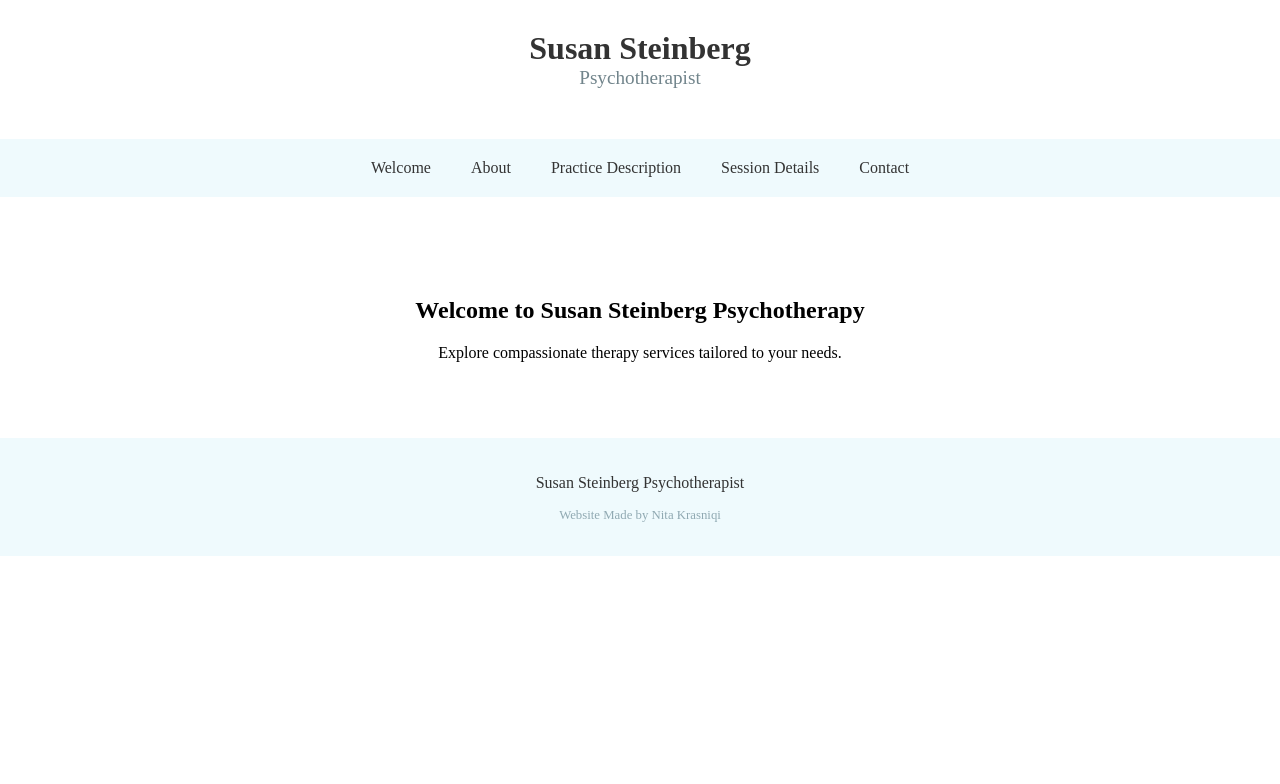
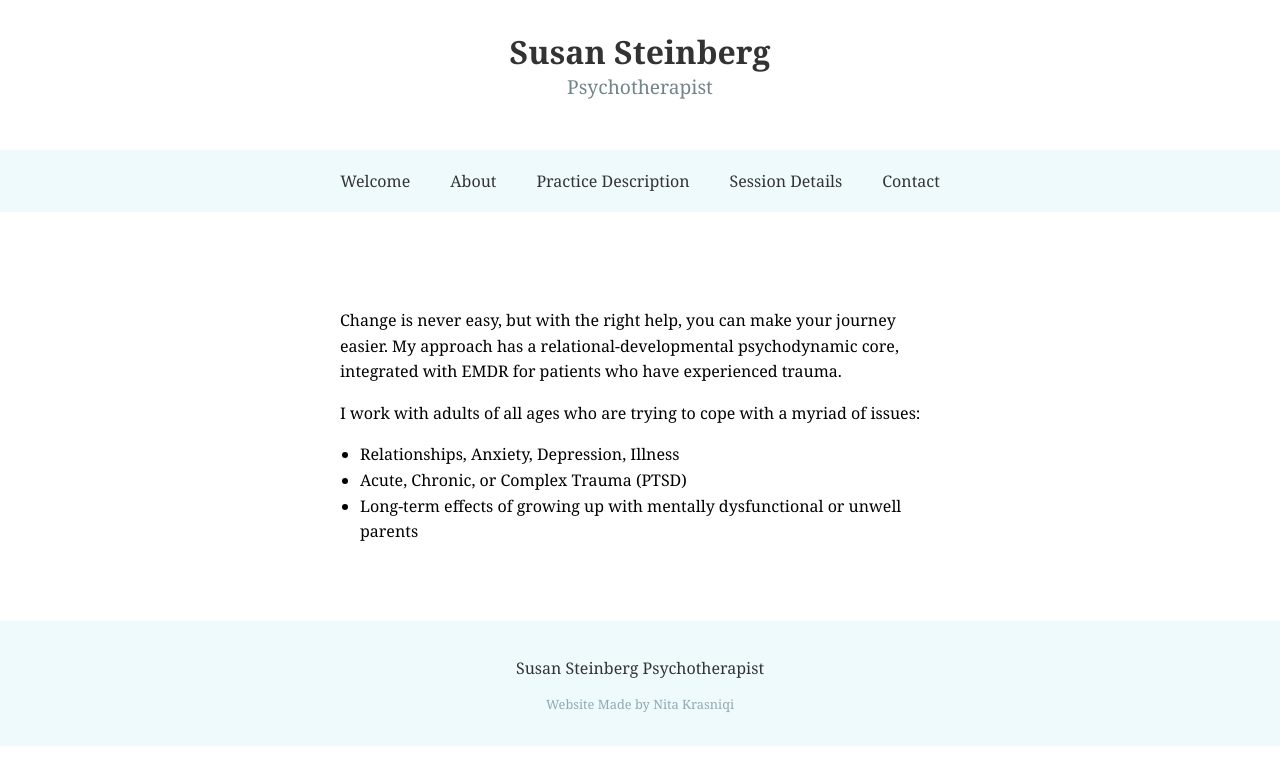
Before and after one commit to nita-kras/susansteinbergpsychotherapist, a React (Create React App) app: page / in a window 1280 px wide. Shown: the top 784 px of the page. Built offline with nearby package versions, Linux system fonts and the light colour scheme.

Commit message:
Fix Font Inconsistencies

```diff
--- a/src/App.css
+++ b/src/App.css
@@ -28,6 +28,13 @@
   color: #61dafb;
 }
 
+@import url('https://fonts.googleapis.com/css2?family=Courier+Prime:ital@1&display=swap');
+
+body {
+  font-family: 'Courier Prime', Courier, monospace;
+}
+
+
 @keyframes App-logo-spin {
   from {
     transform: rotate(0deg);
--- a/src/App.js
+++ b/src/App.js
@@ -11,7 +11,8 @@ import Contact from './components/Contact'; // Contact section
 const App = () => {
   return (
     <Router>
-      <div style={{ fontFamily: 'Courier-Oblique' }}>
+<div style={{ fontFamily: 'Georgia, Times, serif' }}>
+
         <header style={styles.header}>
           <h1 style={styles.name}>Susan Steinberg</h1>
           <p style={styles.subtitle}>Psychotherapist</p>
--- a/src/components/Welcome.js
+++ b/src/components/Welcome.js
@@ -3,8 +3,21 @@ import React from 'react';
 const Welcome = () => {
   return (
     <div style={styles.welcome}>
-      <h2>Welcome to Susan Steinberg Psychotherapy</h2>
-      <p>Explore compassionate therapy services tailored to your needs.</p>
+      <div style={styles.description}>
+        <p>
+          Change is never easy, but with the right help, you can make your journey easier.
+          My approach has a relational-developmental psychodynamic core, integrated with
+          EMDR for patients who have experienced trauma.
+        </p>
+        <p>I work with adults of all ages who are trying to cope with a myriad of issues:</p>
+        <ul style={styles.list}>
+          <li>Relationships, Anxiety, Depression, Illness</li>
+          <li>Acute, Chronic, or Complex Trauma (PTSD)</li>
+          <li>
+            Long-term effects of growing up with mentally dysfunctional or unwell parents
+          </li>
+        </ul>
+      </div>
     </div>
   );
 };
@@ -13,7 +26,18 @@ const styles = {
   welcome: {
     textAlign: 'center',
     padding: '40px 0',
-  }
+  },
+  description: {
+    marginTop: '20px',
+    textAlign: 'left',
+    maxWidth: '600px',
+    margin: '0 auto',
+    lineHeight: '1.6',
+  },
+  list: {
+    marginTop: '10px',
+    paddingLeft: '20px',
+  },
 };
 
 export default Welcome;
```
